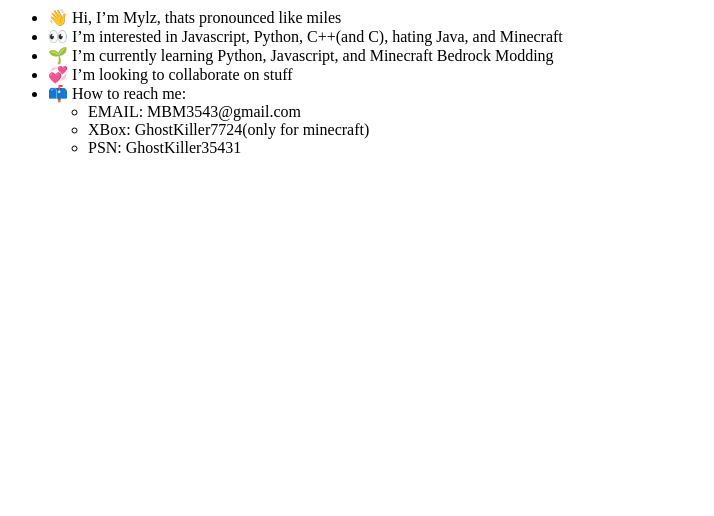
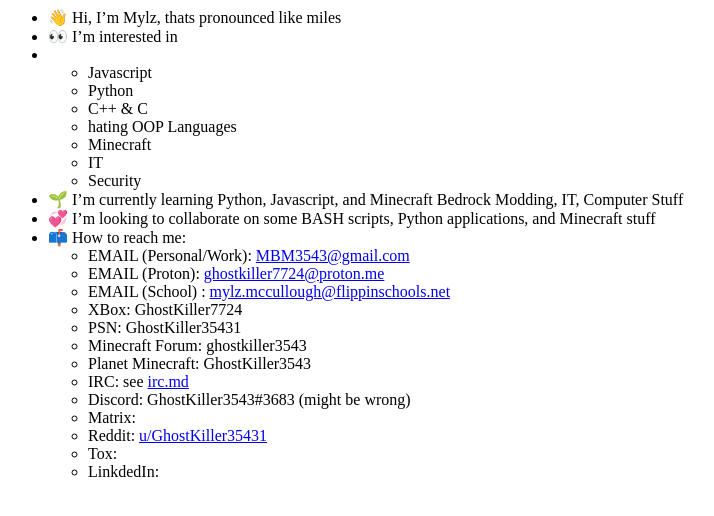
Before and after one commit to Ghost35431/Ghost35431, a plain HTML site: page index.html in a window 1280 px wide. Shown: the whole page, without its empty margins (0-714 px from the left). Drawn offline with Linux system fonts and the light colour scheme.

Commit message:
Update index.html

```diff
--- a/index.html
+++ b/index.html
@@ -1,12 +1,32 @@
 <ul>
 <li>👋 Hi, I’m Mylz, thats pronounced like miles</li>
-<li>👀 I’m interested in Javascript, Python, C++(and C), hating Java, and Minecraft</li>
-<li>🌱 I’m currently learning Python, Javascript, and Minecraft Bedrock Modding</li>
-<li>💞️ I’m looking to collaborate on stuff</li>
+<li>👀 I’m interested in</li>
+<li><ul>
+<li>Javascript</li>
+<li>Python</li>
+<li>C++ &amp; C</li>
+<li>hating OOP Languages</li>
+<li>Minecraft</li>
+<li>IT</li>
+<li>Security</li>
+</ul>
+</li>
+<li>🌱 I’m currently learning Python, Javascript, and Minecraft Bedrock Modding, IT, Computer Stuff</li>
+<li>💞️ I’m looking to collaborate on some BASH scripts, Python applications, and Minecraft stuff</li>
 <li>📫 How to reach me:<ul>
-<li>EMAIL: MBM3543@gmail.com</li>
-<li>XBox: GhostKiller7724(only for minecraft)  </li>
+<li>EMAIL (Personal/Work): <a href="mailto:mbm3543@gmail.com">MBM3543@gmail.com</a></li>
+<li>EMAIL (Proton): <a href="mailto:ghostkiller7724@proton.me">ghostkiller7724@proton.me</a></li>
+<li>EMAIL (School) : <a href="mailto:mylz.mccullough@flippinschools.net">mylz.mccullough@flippinschools.net</a></li>
+<li>XBox: GhostKiller7724</li>
 <li>PSN: GhostKiller35431</li>
+<li>Minecraft Forum: ghostkiller3543</li>
+<li>Planet Minecraft: GhostKiller3543</li>
+<li>IRC: see <a href="./irc.md">irc.md</a></li>
+<li>Discord: GhostKiller3543#3683 (might be wrong)</li>
+<li>Matrix:</li>
+<li>Reddit: <a href="https://www.reddit.com/user/GhostKiller35431">u/GhostKiller35431</a></li>
+<li>Tox: </li>
+<li>LinkdedIn: </li>
 </ul>
 </li>
 </ul>
```
